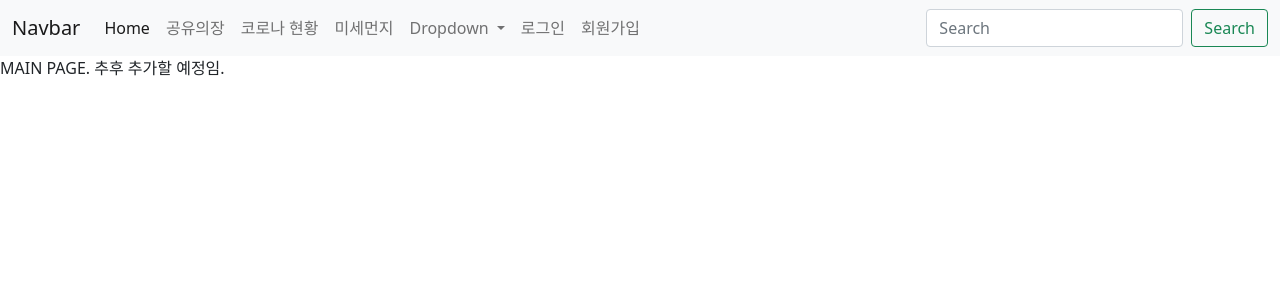
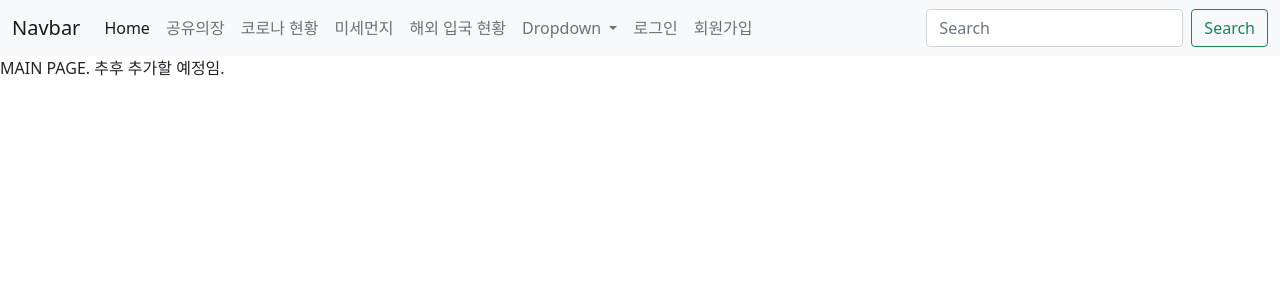
Before and after one commit to mingi-1230/web_dajngo, a Django app: page / in a window 1280 px wide. Shown: the top 300 px of the page. Run offline with Django 3.2, Linux system fonts and the light colour scheme.

Commit message:
add table

```diff
--- a/django/config/urls.py
+++ b/django/config/urls.py
@@ -26,4 +26,5 @@ urlpatterns = [
     #path('common/', include('common.urls')),
     path('covid_checker', include('covid_checker.urls')),
     path('dust_checker', include('dust_checker.urls')),
+    path('table', include('table.urls')),
 ]
--- a/django/templates/header.html
+++ b/django/templates/header.html
@@ -18,6 +18,9 @@
 	</li>
 	<li class="nav-item">
 	  <a class="nav-link" href="{% url 'dust_checker:index' %}">미세먼지</a>
+	</li>
+  <li class="nav-item">
+	  <a class="nav-link" href="{% url 'table:index' %}">해외 입국 현황</a>
 	</li>
         <li class="nav-item dropdown">
           <a class="nav-link dropdown-toggle" href="#" id="navbarDropdown" role="button" data-bs-toggle="dropdown" aria-expanded="false">
```
